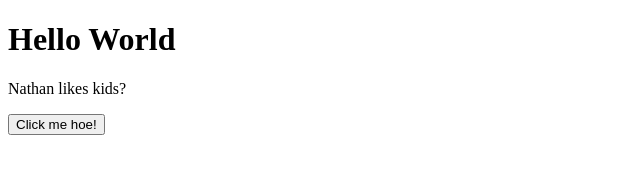
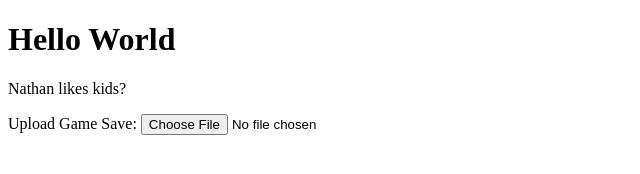
Before and after one commit to Cozmicweb/cozmicweb.github.io, a plain HTML site: page index.html in a window 1280 px wide. Shown: the whole page, without its empty margins (0-640 px from the left). Drawn offline with Linux system fonts and the light colour scheme.

Commit message:
Update index.html

```diff
--- a/index.html
+++ b/index.html
@@ -6,6 +6,10 @@
 <body>
 <h1>Hello World</h1>
 <p>Nathan likes kids?</p>
-<button class="my-button" onclick="alert('Fuck you')">Click me hoe!</button>
+<label for="save">Upload Game Save:</label>
+
+<input type="file"
+        id="save" name="save"
+        accept=".hg">
 </body>
 </html>
```
